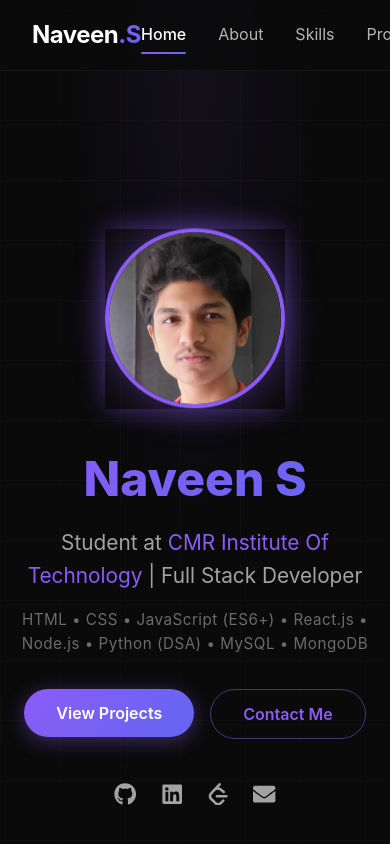
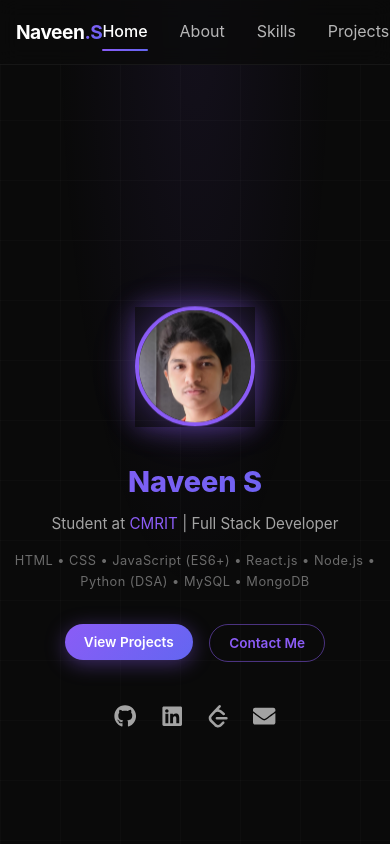
Before and after one commit to nas23ise-dot/My-Portfolio, a React (Vite) app: page / in a window 390 px wide. Shown: the top 844 px of the page. Built offline with nearby package versions, Linux system fonts and the light colour scheme.

Commit message:
Add mobile responsive design for all pages and navbar

```diff
--- a/src/components/Navbar.jsx
+++ b/src/components/Navbar.jsx
@@ -35,7 +35,7 @@ const Navbar = () => {
             padding: '1rem 2rem'
         }}>
             <div className="container" style={{ display: 'flex', justifyContent: 'space-between', alignItems: 'center', padding: 0 }}>
-                <NavLink to="/" style={{ fontSize: '1.5rem', fontWeight: 700, letterSpacing: '-0.5px' }}>
+                <NavLink to="/" className="nav-logo" style={{ fontSize: '1.5rem', fontWeight: 700, letterSpacing: '-0.5px' }}>
                     Naveen<span className="gradient-text">.S</span>
                 </NavLink>
 
@@ -97,7 +97,7 @@ const Navbar = () => {
                             borderBottom: '1px solid rgba(255,255,255,0.1)'
                         }}
                     >
-                        <ul style={{ padding: '1rem 2rem', display: 'flex', flexDirection: 'column', gap: '1rem' }}>
+                        <ul className="mobile-menu-list" style={{ padding: '1rem 2rem', display: 'flex', flexDirection: 'column', gap: '0.5rem' }}>
                             {links.map((link) => (
                                 <li key={link.name}>
                                     <NavLink
@@ -116,11 +116,61 @@ const Navbar = () => {
                 )}
             </AnimatePresence>
             <style>{`
+        .navbar {
+            padding: 0.75rem 1rem !important;
+        }
+        .navbar .nav-logo {
+            font-size: 1.2rem !important;
+        }
         .desktop-menu { display: none; }
-        .mobile-toggle { display: block; }
+        .mobile-toggle {
+            display: flex;
+            align-items: center;
+            justify-content: center;
+            width: 40px;
+            height: 40px;
+            border-radius: 8px;
+            transition: background 0.3s;
+        }
+        .mobile-toggle:active {
+            background: rgba(139, 92, 246, 0.2);
+        }
+        .mobile-menu-list {
+            padding: 0.75rem 1rem !important;
+        }
+        .mobile-menu-list li {
+            padding: 0.75rem 0;
+            border-bottom: 1px solid rgba(255,255,255,0.05);
+        }
+        .mobile-menu-list li:last-child {
+            border-bottom: none;
+        }
+        .mobile-menu-list a {
+            display: block;
+            padding: 0.5rem 0;
+        }
         @media (min-width: 768px) {
+            .navbar {
+                padding: 1rem 2rem !important;
+            }
+            .navbar .nav-logo {
+                font-size: 1.5rem !important;
+            }
             .desktop-menu { display: flex; }
             .mobile-toggle { display: none; }
+        }
+        @media (max-width: 360px) {
+            .navbar {
+                padding: 0.6rem 0.75rem !important;
+            }
+            .navbar .nav-logo {
+                font-size: 1.1rem !important;
+            }
+            .mobile-toggle {
+                width: 36px;
+                height: 36px;
+                font-size: 1.2rem !important;
+            }
         }
       `}</style>
         </nav>
--- a/src/pages/About.jsx
+++ b/src/pages/About.jsx
@@ -84,7 +84,7 @@ const About = () => {
                 animate="visible"
                 style={{
                     display: 'grid',
-                    gridTemplateColumns: 'repeat(auto-fit, minmax(320px, 1fr))',
+                    gridTemplateColumns: 'repeat(auto-fit, minmax(260px, 1fr))',
                     gap: '3rem'
                 }}
             >
--- a/src/pages/Contact.jsx
+++ b/src/pages/Contact.jsx
@@ -75,7 +75,7 @@ const Contact = () => {
                 transition={{ delay: 0.2 }}
                 style={{
                     display: 'grid',
-                    gridTemplateColumns: 'repeat(auto-fit, minmax(280px, 1fr))',
+                    gridTemplateColumns: 'repeat(auto-fit, minmax(240px, 1fr))',
                     gap: '1.5rem',
                     width: '100%',
                     maxWidth: '900px',
--- a/src/pages/Home.jsx
+++ b/src/pages/Home.jsx
@@ -19,9 +19,10 @@ const Home = () => {
                     initial={{ scale: 0, opacity: 0 }}
                     animate={{ scale: 1, opacity: 1 }}
                     transition={{ duration: 0.8, delay: 0.2 }}
+                    className="hero-avatar"
                     style={{
-                        width: '180px',
-                        height: '180px',
+                        width: 'clamp(120px, 30vw, 180px)',
+                        height: 'clamp(120px, 30vw, 180px)',
                         margin: '0 auto 2rem',
                         position: 'relative',
                         animation: 'pulse-glow 3s ease-in-out infinite'
@@ -48,7 +49,7 @@ const Home = () => {
                     initial={{ opacity: 0, y: 20 }}
                     animate={{ opacity: 1, y: 0 }}
                     transition={{ delay: 0.4 }}
-                    style={{ fontSize: '3rem', fontWeight: 800, marginBottom: '0.5rem' }}
+                    style={{ fontSize: 'clamp(2rem, 8vw, 3rem)', fontWeight: 800, marginBottom: '0.5rem' }}
                 >
                     Naveen S
                 </motion.h1>
@@ -58,9 +59,9 @@ const Home = () => {
                     initial={{ opacity: 0, y: 20 }}
                     animate={{ opacity: 1, y: 0 }}
                     transition={{ delay: 0.5 }}
-                    style={{ fontSize: '1.3rem', fontWeight: 400, color: 'var(--text-secondary)', marginBottom: '1rem' }}
+                    style={{ fontSize: 'clamp(0.9rem, 3vw, 1.3rem)', fontWeight: 400, color: 'var(--text-secondary)', marginBottom: '1rem' }}
                 >
-                    Student at <span style={{ color: 'var(--accent-primary)' }}>CMR Institute Of Technology</span> | Full Stack Developer
+                    Student at <span style={{ color: 'var(--accent-primary)' }}>CMRIT</span> | Full Stack Developer
                 </motion.h2>
 
                 {/* Tech Stack */}
--- a/src/pages/Projects.jsx
+++ b/src/pages/Projects.jsx
@@ -76,7 +76,7 @@ const Projects = () => {
                 animate="visible"
                 style={{
                     display: 'grid',
-                    gridTemplateColumns: 'repeat(auto-fit, minmax(340px, 1fr))',
+                    gridTemplateColumns: 'repeat(auto-fit, minmax(280px, 1fr))',
                     gap: '1.5rem'
                 }}
             >
--- a/src/pages/Skills.jsx
+++ b/src/pages/Skills.jsx
@@ -67,7 +67,7 @@ const Skills = () => {
                 animate="visible"
                 style={{
                     display: 'grid',
-                    gridTemplateColumns: 'repeat(auto-fit, minmax(300px, 1fr))',
+                    gridTemplateColumns: 'repeat(auto-fit, minmax(250px, 1fr))',
                     gap: '2rem'
                 }}
             >
--- a/src/styles/global.css
+++ b/src/styles/global.css
@@ -232,4 +232,112 @@ ul {
   .section-title {
     font-size: 2rem;
   }
+
+  /* Home page hero adjustments */
+  .hero-content h1 {
+    font-size: 2.2rem !important;
+  }
+
+  .hero-content h2 {
+    font-size: 1.1rem !important;
+  }
+
+  .hero-content p {
+    font-size: 0.85rem !important;
+  }
+
+  /* Button adjustments */
+  .btn-primary,
+  .btn-secondary {
+    padding: 0.7rem 1.5rem;
+    font-size: 0.9rem;
+  }
+
+  /* Card padding */
+  .card {
+    padding: 1.2rem;
+  }
 }
+
+/* Small mobile devices */
+@media (max-width: 480px) {
+  .container {
+    padding: 0 0.75rem;
+  }
+
+  .section {
+    padding: 70px 10px 30px;
+  }
+
+  .section-title {
+    font-size: 1.6rem;
+  }
+
+  .section-underline {
+    width: 50px;
+    height: 3px;
+    margin-bottom: 1.5rem;
+  }
+
+  /* Home page hero for mobile */
+  .hero-content h1 {
+    font-size: 1.8rem !important;
+  }
+
+  .hero-content h2 {
+    font-size: 0.95rem !important;
+    line-height: 1.5 !important;
+  }
+
+  .hero-content p {
+    font-size: 0.8rem !important;
+    line-height: 1.6 !important;
+  }
+
+  /* Buttons stack on very small screens */
+  .btn-primary,
+  .btn-secondary {
+    padding: 0.6rem 1.2rem;
+    font-size: 0.85rem;
+  }
+
+  /* Cards more compact */
+  .card {
+    padding: 1rem;
+    border-radius: 10px;
+  }
+
+  .card h3 {
+    font-size: 1rem !important;
+  }
+
+  .card p {
+    font-size: 0.85rem !important;
+  }
+}
+
+/* Extra small devices */
+@media (max-width: 360px) {
+  .section {
+    padding: 65px 8px 25px;
+  }
+
+  .section-title {
+    font-size: 1.4rem;
+  }
+
+  .hero-content h1 {
+    font-size: 1.6rem !important;
+  }
+
+  .hero-content h2 {
+    font-size: 0.85rem !important;
+  }
+
+  .btn-primary,
+  .btn-secondary {
+    width: 100%;
+    text-align: center;
+    justify-content: center;
+  }
+}
```
Also changed, not shown: 2 other files (tests, documents, lock files or other folders).
